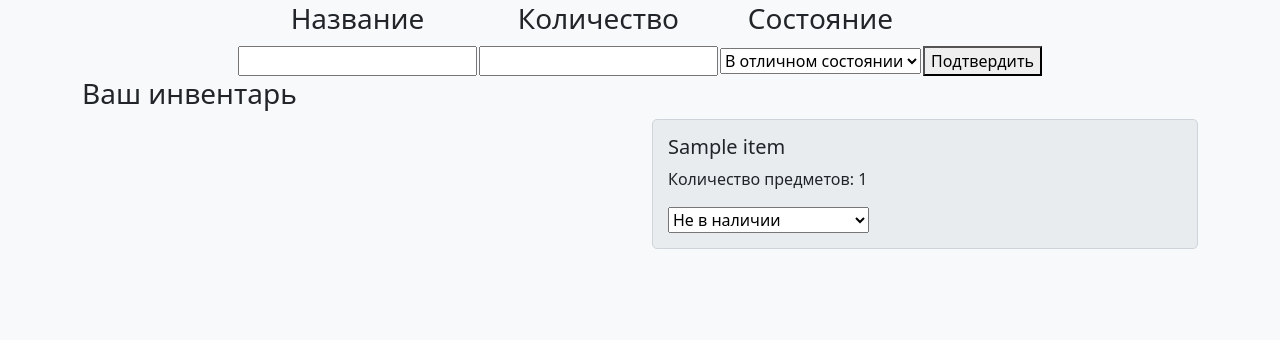
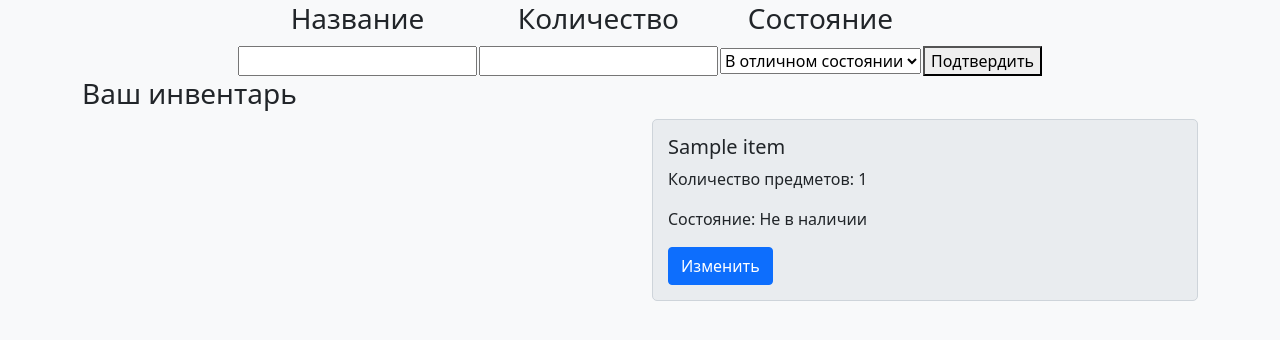
Before and after one commit to Karaseyka/Sport-equipment-management, a Flask app: template templates/admin.html in a window 1280 px wide. Shown: the part 137-477 px from the top of the page. Run offline with Flask 3, Linux system fonts and the light colour scheme; the template is opened without the code that fills it: most values are stand-ins (such as "Sample title", 1, 10 or a date in 2020); some libraries are stand-ins or nearby versions.

Commit message:
Update admin.html

```diff
--- a/templates/admin.html
+++ b/templates/admin.html
@@ -61,6 +61,8 @@
             vertical-align: 45px;
             font-size: 1.5rem;
         }
+
+
     </style>
 </head>
 <body>
@@ -109,13 +111,15 @@
             <tr>
                 <form method="POST">
                     <td><input type="text" name="name_item"/></td>
-            <td><input type="number" name="quantity" /></td>
+                    <td><input type="number" name="quantity"/></td>
                     <td><select id="condition" name="condition">
                         <option value="good">В отличном состоянии</option>
                         <option value="bad">Неисправен</option>
                         <option value="out">Не в наличии</option>
                     </select></td>
-            <td><button type="submit">Подтвердить</button></td>
+                    <td>
+                        <button type="submit">Подтвердить</button>
+                    </td>
                 </form>
             </tr>
         </table>
@@ -144,14 +148,26 @@
             {% if inventory.index(item) % 2 == 0 %}
             <div class="col-md-14">
                <div class="inventory-item">
-                        <h5>{{ item.name }}</h5>
-                        <p>Количество предметов: {{ item.count }}</p>
-                        <select id="conditionItem" name="conditionItem">
-                            <option {% if item.state == "good" %} selected {% endif %} value="good" >В отличном состоянии</option>
-                            <option {% if item.state == "bad" %} selected {% endif %} value="bad">Неисправен</option>
-                            <option {% if item.state == "out" %} selected {% endif %} value="out">Не в наличии</option>
+    <h5 id="itemName{{ item.id }}">{{ item.name }}</h5>
+    <input type="text" id="editItemName{{ item.id }}" class="form-control d-none" value="{{ item.name }}"/>
+
+    <p>Количество предметов: <span id="itemCount{{ item.id }}">{{ item.count }}</span></p>
+    <input type="number" id="editItemCount{{ item.id }}" class="form-control d-none" value="{{ item.count }}"/>
+
+    <p>Состояние: <span id="itemState{{ item.id }}">
+        {% if item.state == "good" %} В отличном состоянии {% elif item.state == "bad" %} Неисправен {% else %} Не в наличии {% endif %}
+    </span></p>
+    <select id="editItemState{{ item.id }}" class="form-select d-none">
+        <option value="good" {% if item.state == "good" %} selected {% endif %}>В отличном состоянии</option>
+        <option value="bad" {% if item.state == "bad" %} selected {% endif %}>Неисправен</option>
+        <option value="out" {% if item.state == "out" %} selected {% endif %}>Не в наличии</option>
     </select>
+
+    <!-- Одна динамическая кнопка -->
+    <button class="btn btn-primary" onclick="toggleEditMode('{{ item.id }}', this)" data-editing="false">Изменить</button>
 </div>
+
+
             </div>
             {% endif %}
             {% endfor %}
@@ -161,14 +177,26 @@
             {% if inventory.index(item) % 2 != 0 %}
             <div class="col-md-14">
               <div class="inventory-item">
-                        <h5>{{ item.name }}</h5>
-                        <p>Количество предметов: {{ item.count }}</p>
-                        <select id="conditionItem" name="conditionItem">
-                            <option {% if item.state == "good" %} selected {% endif %} value="good" >В отличном состоянии</option>
-                            <option {% if item.state == "bad" %} selected {% endif %} value="bad">Неисправен</option>
-                            <option {% if item.state == "out" %} selected {% endif %} value="out">Не в наличии</option>
+    <h5 id="itemName{{ item.id }}">{{ item.name }}</h5>
+    <input type="text" id="editItemName{{ item.id }}" class="form-control d-none" value="{{ item.name }}"/>
+
+    <p>Количество предметов: <span id="itemCount{{ item.id }}">{{ item.count }}</span></p>
+    <input type="number" id="editItemCount{{ item.id }}" class="form-control d-none" value="{{ item.count }}"/>
+
+    <p>Состояние: <span id="itemState{{ item.id }}">
+        {% if item.state == "good" %} В отличном состоянии {% elif item.state == "bad" %} Неисправен {% else %} Не в наличии {% endif %}
+    </span></p>
+    <select id="editItemState{{ item.id }}" class="form-select d-none">
+        <option value="good" {% if item.state == "good" %} selected {% endif %}>В отличном состоянии</option>
+        <option value="bad" {% if item.state == "bad" %} selected {% endif %}>Неисправен</option>
+        <option value="out" {% if item.state == "out" %} selected {% endif %}>Не в наличии</option>
     </select>
+
+    <!-- Одна динамическая кнопка -->
+    <button class="btn btn-primary" onclick="toggleEditMode('{{ item.id }}', this)" data-editing="false">Изменить</button>
 </div>
+
+
 
             </div>
             {% endif %}
@@ -183,5 +211,60 @@
 <script src="https://cdn.jsdelivr.net/npm/bootstrap@5.1.3/dist/js/bootstrap.min.js"
         integrity="sha384-QJHtvGhmr9XOIpI6YVutG+2QOK9T+ZnN4kzFN1RtK3zEFEIsxhlmWl5/YESvpZ13"
         crossorigin="anonymous"></script>
+<script>
+    function toggleEditMode(id, button) {
+    const isEditing = button.dataset.editing === "true";
+
+    if (isEditing) {
+        // Сохранение изменений
+        saveChanges(id);
+        button.textContent = "Изменить";
+        button.classList.remove("btn-success");
+        button.classList.add("btn-primary");
+        button.dataset.editing = "false";
+    } else {
+        // Переход в режим редактирования
+        enableEditMode(id);
+        button.textContent = "Сохранить";
+        button.classList.remove("btn-primary");
+        button.classList.add("btn-success");
+        button.dataset.editing = "true";
+    }
+}
+
+function enableEditMode(id) {
+    document.getElementById(`itemName${id}`).classList.add('d-none');
+    document.getElementById(`itemCount${id}`).classList.add('d-none');
+    document.getElementById(`itemState${id}`).classList.add('d-none');
+
+    document.getElementById(`editItemName${id}`).classList.remove('d-none');
+    document.getElementById(`editItemCount${id}`).classList.remove('d-none');
+    document.getElementById(`editItemState${id}`).classList.remove('d-none');
+}
+
+function saveChanges(id) {
+    const newName = document.getElementById(`editItemName${id}`).value;
+    const newCount = document.getElementById(`editItemCount${id}`).value;
+    const newState = document.getElementById(`editItemState${id}`).value;
+
+    // Обновление данных на клиенте
+    document.getElementById(`itemName${id}`).textContent = newName;
+    document.getElementById(`itemCount${id}`).textContent = newCount;
+    document.getElementById(`itemState${id}`).textContent =
+        newState === "good" ? "В отличном состоянии" :
+        newState === "bad" ? "Неисправен" : "Не в наличии";
+
+    document.getElementById(`itemName${id}`).classList.remove('d-none');
+    document.getElementById(`itemCount${id}`).classList.remove('d-none');
+    document.getElementById(`itemState${id}`).classList.remove('d-none');
+
+    document.getElementById(`editItemName${id}`).classList.add('d-none');
+    document.getElementById(`editItemCount${id}`).classList.add('d-none');
+    document.getElementById(`editItemState${id}`).classList.add('d-none');
+}
+
+
+</script>
+
 </body>
 </html>
```
Lines whose indentation alone changed are shown as unchanged.
